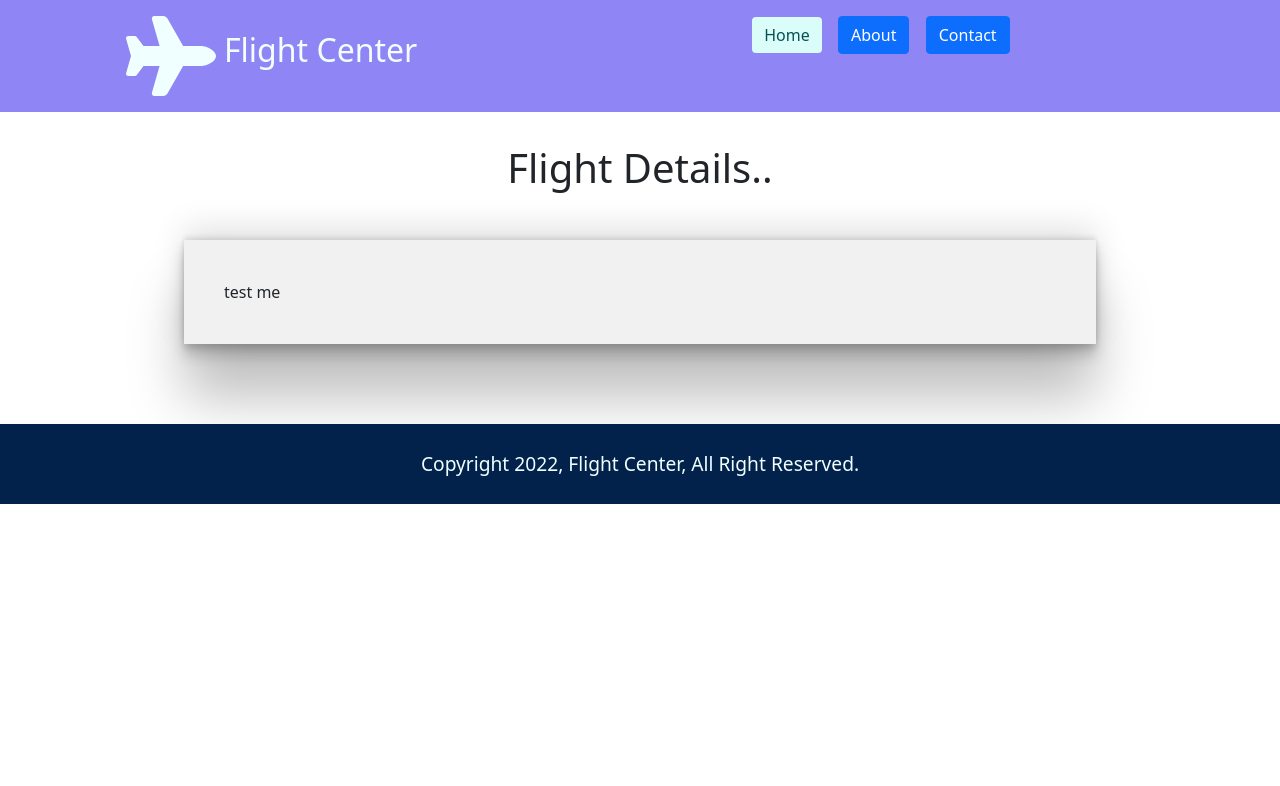
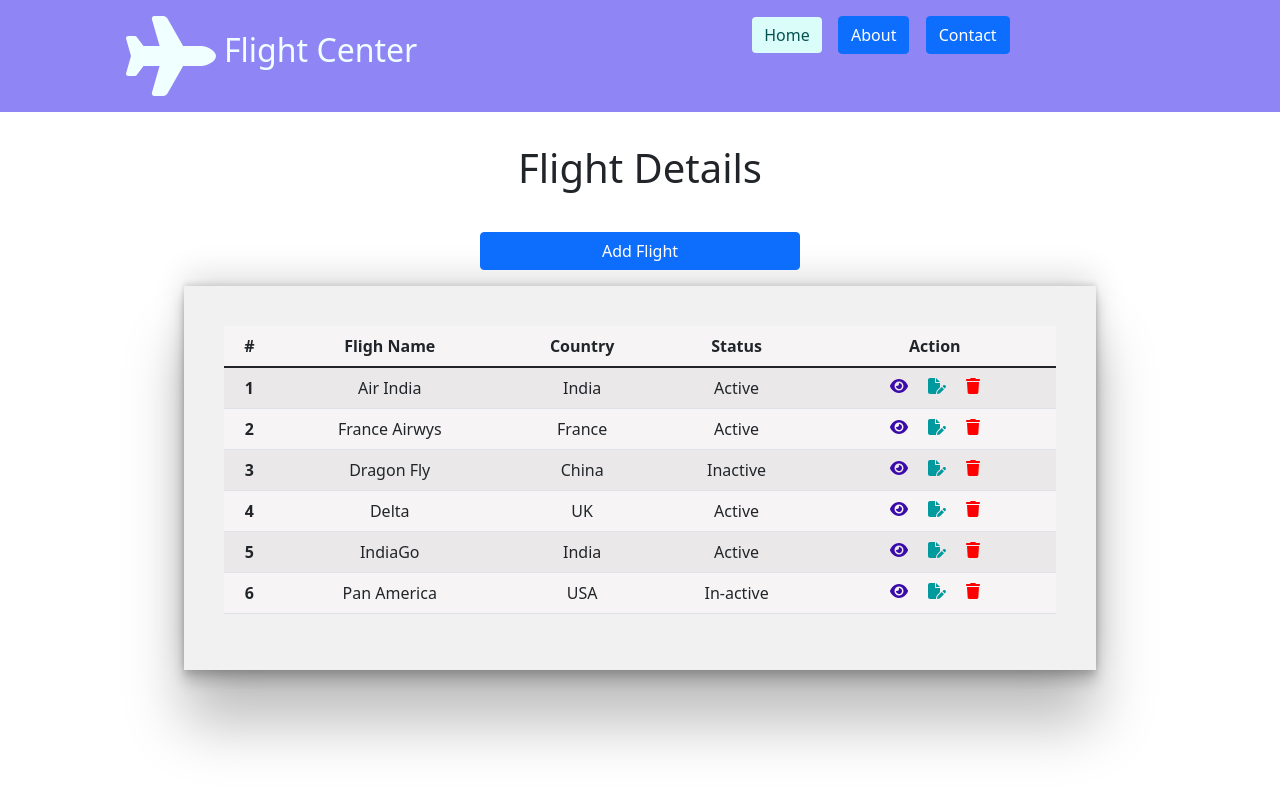
Before and after one commit to Coding4Coder/flight, a React (Create React App) app: page / in a window 1280 px wide. Shown: the top 786 px of the page. Built offline with nearby package versions, Linux system fonts and the light colour scheme; data requests are answered from the project's data file.

Commit message:
update edit

```diff
--- a/db.json
+++ b/db.json
@@ -16,13 +16,25 @@
       "id": 3,
       "flightname": "Dragon Fly",
       "country": "China",
-        "status": "Deactive"
+      "status": "Inactive"
     },
     {
       "flightname": "Delta",
       "country": "UK",
-        "status": "Inactive",
+      "status": "Active",
       "id": 5
+    },
+    {
+      "flightname": "IndiaGo",
+      "country": "India",
+      "status": "Active",
+      "id": 6
+    },
+    {
+      "flightname": "Pan America",
+      "country": "USA",
+      "status": "In-active",
+      "id": 7
     }
   ]
 }
--- a/src/App.js
+++ b/src/App.js
@@ -4,6 +4,9 @@ import './App.scss';
 import Footer from './Components/Footer';
 import TopHeader from './Components/TopHeader';
 import About from './Pages/About';
+import AddFlight from './Pages/Action/AddFlight';
+import EditFlight from './Pages/Action/EditFlight';
+import ViewFlight from './Pages/Action/ViewFlight';
 import Contact from './Pages/Contact';
 import FlightsDetails from './Pages/FlightsDetails';
 
@@ -14,10 +17,13 @@ function App() {
       <TopHeader />
       <Routes>
         <Route path="/" element={ <FlightsDetails /> } />
+        <Route path="/flights-list/" element={ <FlightsDetails /> } />
         <Route path="/about/" element={ <About /> } />
         <Route path="/contact/" element={ <Contact/> } />
+        <Route path="/flight/add/" element={ <AddFlight /> } />
+        <Route path="/flight/view/:id" element={ <ViewFlight /> } />
+        <Route path="/flight/edit/:id" element={ <EditFlight /> } />
       </Routes>
-      <Footer />
       </BrowserRouter>
 
     </>
--- /dev/null
+++ b/src/Components/PageTitle.js
@@ -0,0 +1,12 @@
+import React from 'react';
+import "../scss/flight.scss";
+
+const PageTitle = (props) => {
+  return (
+    <h2 className="display-6 text-center pad-b">
+        {props.pageTitle}
+    </h2>
+  )
+}
+
+export default PageTitle;
--- /dev/null
+++ b/src/Pages/Action/AddFlight.js
@@ -0,0 +1,72 @@
+import axios from 'axios';
+import React, { useState } from 'react';
+import { useNavigate } from 'react-router-dom';
+import PageTitle from '../../Components/PageTitle';
+import "../../scss/flight.scss";
+
+const AddFlight = () => {
+
+    let navigate = useNavigate();
+
+    const[flight, setFlight] = useState({
+        flightname: "",
+        country: "",
+        status: ""
+    });
+
+    const{ flightname, country, status } = flight;
+
+    const inputChangeHandler = (e) => {
+        setFlight({...flight, [e.target.name]:e.target.value});
+    }
+
+    const formSubmitHandler = async (e) => {
+        e.preventDefault();
+        let result = await axios.post(`http://localhost:5000/flightsinfo`, flight);
+        setFlight(result.data);
+        navigate("/");
+
+    }
+
+  return (
+    <div className="container-fluid pad">
+     <PageTitle pageTitle="Add Flight" />
+
+      <div className="main-container text-center">
+          <form onSubmit={ formSubmitHandler }>
+              <input
+              type="text"
+              placeholder="Add Flight Name"
+              autoComplete="off"
+              required
+              name="flightname"
+              value={flightname}
+              onChange={ inputChangeHandler } />
+
+              <input
+              type="text"
+              placeholder="Add Country"
+              autoComplete="off"
+              required
+              name="country"
+              value={country}
+              onChange={ inputChangeHandler } />
+
+              <input
+              type="text"
+              placeholder="Add Status"
+              autoComplete="off"
+              required
+              name="status"
+              value={status}
+              onChange={ inputChangeHandler } />
+
+              <button className="btn btn-primary btn-size-m"> Add </button>
+          </form>
+      </div>
+
+    </div>
+  )
+}
+
+export default AddFlight;
--- /dev/null
+++ b/src/Pages/Action/EditFlight.js
@@ -0,0 +1,76 @@
+import axios from 'axios';
+import React, { useEffect, useState } from 'react';
+import { useNavigate, useParams } from 'react-router-dom';
+import PageTitle from '../../Components/PageTitle';
+import "../../scss/flight.scss";
+
+const EditFlight = () => {
+
+    let navigate = useNavigate();
+    const { id } = useParams();
+
+    const[flight, setFlight] = useState({
+        flightname: "",
+        country: "",
+        status: ""
+    });
+
+    const{ flightname, country, status } = flight;
+
+    const inputChangeHandler = (e) => {
+        setFlight({...flight, [e.target.name]:e.target.value});
+    }
+
+
+// first load the perticular data associated with the ID on the edit btn click
+  const loadFlightData = async () => {
+      let result = await axios.get(`http://localhost:5000/flightsinfo/${id}`);
+      setFlight(result.data);
+  }
+
+    useEffect(() => {
+        loadFlightData();
+    },[]);
+
+  return (
+    <div className="container-fluid pad">
+     <PageTitle pageTitle="Update Flight" />
+
+      <div className="main-container text-center">
+          <form >
+              <input
+              type="text"
+              placeholder="Add Flight Name"
+              autoComplete="off"
+              required
+              name="flightname"
+              value={flightname}
+              onChange={ inputChangeHandler } />
+
+              <input
+              type="text"
+              placeholder="Add Country"
+              autoComplete="off"
+              required
+              name="country"
+              value={country}
+              onChange={ inputChangeHandler } />
+
+              <input
+              type="text"
+              placeholder="Add Status"
+              autoComplete="off"
+              required
+              name="status"
+              value={status}
+              onChange={ inputChangeHandler } />
+
+              <button className="btn btn-primary btn-size-m"> Update </button>
+          </form>
+      </div>
+
+    </div>
+  )
+}
+
+export default EditFlight;
--- /dev/null
+++ b/src/Pages/Action/ViewFlight.js
@@ -0,0 +1,53 @@
+import axios from "axios";
+import React, { useEffect, useState } from "react";
+import { useNavigate, useParams } from "react-router-dom";
+import PageTitle from "../../Components/PageTitle";
+import "../../scss/flight.scss";
+
+const ViewFlight = () => {
+  const { id } = useParams();
+  let navigate = useNavigate();
+
+  const [flight, setFlight] = useState({
+    flightname: "",
+    country: "",
+    status: "",
+  });
+
+  const { flightname, country, status } = flight;
+
+  const loadFlightData = async () => {
+    let result = await axios.get(`http://localhost:5000/flightsinfo/${id}`);
+    setFlight(result.data);
+  };
+
+  useEffect(() => {
+    loadFlightData();
+  });
+
+  // back to list
+  const backToList = () => {
+    navigate("/flights-list")
+  }
+
+  return (
+    <div className="container-fluid pad">
+      <PageTitle pageTitle="View Flight" />
+
+      <div className="main-container text-center min-h">
+        <div className="dv-center-h-v">
+
+            <strong>Flight Name : </strong> {flightname}
+            <br />
+            <strong>Country : </strong> {country}
+            <br />
+            <strong>Status : </strong> {status}  <br />  <br />
+            <button className="btn btn-primary btn-size-m" onClick={ backToList }> Back to List </button>
+
+        </div>
+      </div>
+    </div>
+  );
+};
+
+export default ViewFlight;
--- a/src/Pages/Contact.js
+++ b/src/Pages/Contact.js
@@ -1,24 +1,26 @@
-
-import React from 'react';
+import React from "react";
 import "../scss/flight.scss";
-import { FontAwesomeIcon } from '@fortawesome/react-fontawesome';
-import { faPhone, faLocationDot, faEnvelope } from '@fortawesome/free-solid-svg-icons';
-
+import { FontAwesomeIcon } from "@fortawesome/react-fontawesome";
+import {
+  faPhone,
+  faLocationDot,
+  faEnvelope,
+} from "@fortawesome/free-solid-svg-icons";
+import PageTitle from "../Components/PageTitle";
 
 const Contact = () => {
   return (
     <div className="container-fluid pad">
-
-    <h2 className="display-6 text-center pad-b"> Contact - Flight Center</h2>
+      <PageTitle pageTitle={"Contact - Flight Center"} />
       <div className="main-container">
-    <h4 className="display-6 text-center pad-b">  If you have any question please conact us:</h4>
+        <h4 className="display-6 text-center pad-b">
+          If you have any question please conact us:
+        </h4>
         <div className="row mar-b">
           <div className="col-sm-4 text-right">
             <FontAwesomeIcon className="icon-size-m" icon={faPhone} />
           </div>
-                <div className="col-sm-8">
-                00 91 9899782200
-                </div>
+          <div className="col-sm-8">00 91 9899782200</div>
         </div>
 
         <div className="row  mar-b">
@@ -26,24 +28,20 @@ const Contact = () => {
             <FontAwesomeIcon className="icon-size-m" icon={faLocationDot} />
           </div>
           <div className="col-sm-8">
-                #580, MG Road, 2nd Main, <br />Zero to Hero Street, Bangalore - 560012
+            #580, MG Road, 2nd Main, <br />
+            Zero to Hero Street, Bangalore - 560012
           </div>
-
         </div>
 
         <div className="row">
-
           <div className="col-sm-4 text-right">
             <FontAwesomeIcon className="icon-size-m" icon={faEnvelope} />
           </div>
-                <div className="col-sm-8">
-                info@flightCenter.com
+          <div className="col-sm-8">info@flightCenter.com</div>
         </div>
       </div>
     </div>
-
-    </div>
-  )
-}
+  );
+};
 
 export default Contact;
--- a/src/Pages/FlightsDetails.js
+++ b/src/Pages/FlightsDetails.js
@@ -1,18 +1,77 @@
-
-import React from 'react';
+import React, { useEffect, useState } from "react";
 import "../scss/flight.scss";
+import axios from "axios";
+import {FontAwesomeIcon} from "@fortawesome/react-fontawesome";
+import { faEye, faTrash, faFileEdit} from "@fortawesome/free-solid-svg-icons";
+import PageTitle from "../Components/PageTitle";
+import { NavLink} from "react-router-dom";
 
 const FlightsDetails = () => {
+  const [flightData, setFlightData] = useState([]);
+
+  const loadFlightData = async () => {
+    try {
+      let result = await axios.get("http://localhost:5000/flightsinfo");
+      // console.log(result);
+      setFlightData(result.data);
+    } catch (err) {
+      console.log(err);
+    }
+  };
+  // console.log(flightData);
+
+  useEffect(() => {
+    loadFlightData();
+  }, []);
+
   return (
     <div className="container-fluid pad">
 
-    <h2 className="display-6 text-center pad-b"> Flight Details..</h2>
-    <div className="main-container">
-        test me
+      <PageTitle pageTitle={"Flight Details"} />
+      <div className="row txt-center g-0">
+        <NavLink className="btn btn-primary btn-size-l" to="/flight/add/">Add Flight</NavLink>
+        </div>
+
+      <div className="main-container">
+        <table class="table table-striped table-hover">
+          <thead>
+            <tr>
+              <th scope="col">#</th>
+              <th scope="col">Fligh Name</th>
+              <th scope="col">Country</th>
+              <th scope="col">Status</th>
+              <th scope="col">Action</th>
+            </tr>
+          </thead>
+          <tbody>
+            {
+              flightData.map((flight, index) => (
+                <tr>
+                <th scope="row" key={index}>{ index+1 }</th>
+                <td>{ flight.flightname }</td>
+                <td>{ flight.country }</td>
+                <td>{ flight.status }</td>
+                <td className="faIconBox">
+                  <NavLink to={`/flight/view/${flight.id}`}>
+                     <FontAwesomeIcon className="blue" icon={faEye} />
+                  </NavLink>
+
+                  <NavLink to={`/flight/edit/${flight.id}`}>
+                  <FontAwesomeIcon className="green" icon={faFileEdit} />
+                  </NavLink>
+
+                  <FontAwesomeIcon className="red" icon={faTrash} />
+                </td>
+              </tr>
+
+              ))
+
+            }
+          </tbody>
+        </table>
+      </div>
     </div>
-
-    </div>
-  )
-}
+  );
+};
 
 export default FlightsDetails;
--- a/src/scss/flight.scss
+++ b/src/scss/flight.scss
@@ -98,3 +98,37 @@ table tr{
 .icon-size-m{
     font-size: 2rem !important;
 }
+.faIconBox{
+    svg{
+        margin: 2px 10px !important;
+    }
+    .red{
+        color: red;
+    }
+    .green{
+        color:rgb(0, 153, 158)
+    }
+    .blue{
+        color:rgb(58, 10, 170)
+    }
+}
+.btn-size-l{
+    width: 20rem !important;
+    margin: 0 auto;
+}
+.btn-size-m{
+    width: 10rem !important;
+    margin: 0 auto;
+}
+.min-h{
+    min-height: 17rem;
+    position: relative;
+}
+.dv-center-h-v {
+    position: absolute;
+    width: 100%;
+    left: 50%;
+    top: 50%;
+    -webkit-transform: translate(-50%, -50%);
+    transform: translate(-50%, -50%);
+  }
```
Also changed, not shown: src/Pages/About.js (+32 -11 lines), 1 other file (tests, documents, lock files or other folders). Lines whose indentation alone changed are shown as unchanged.
